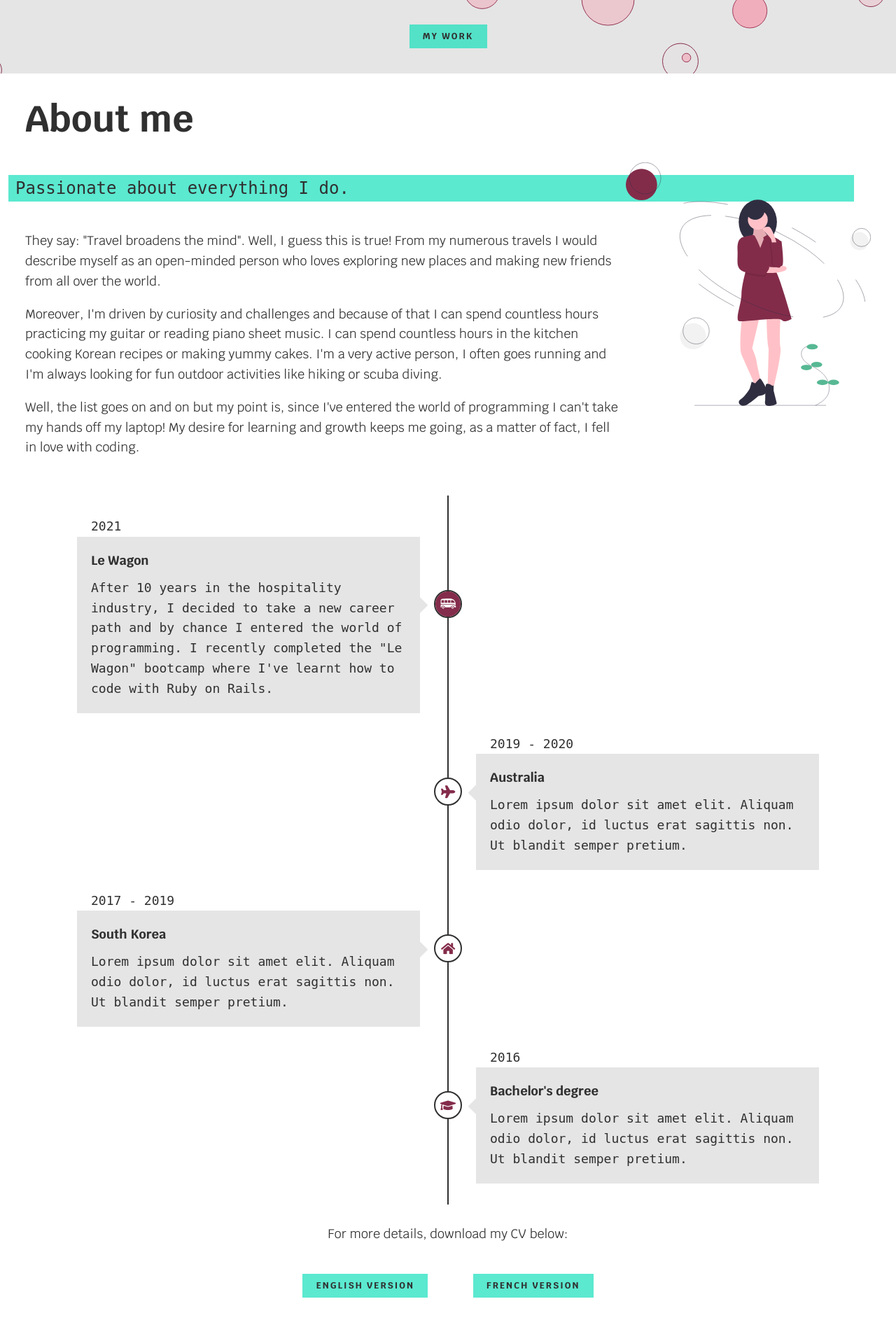
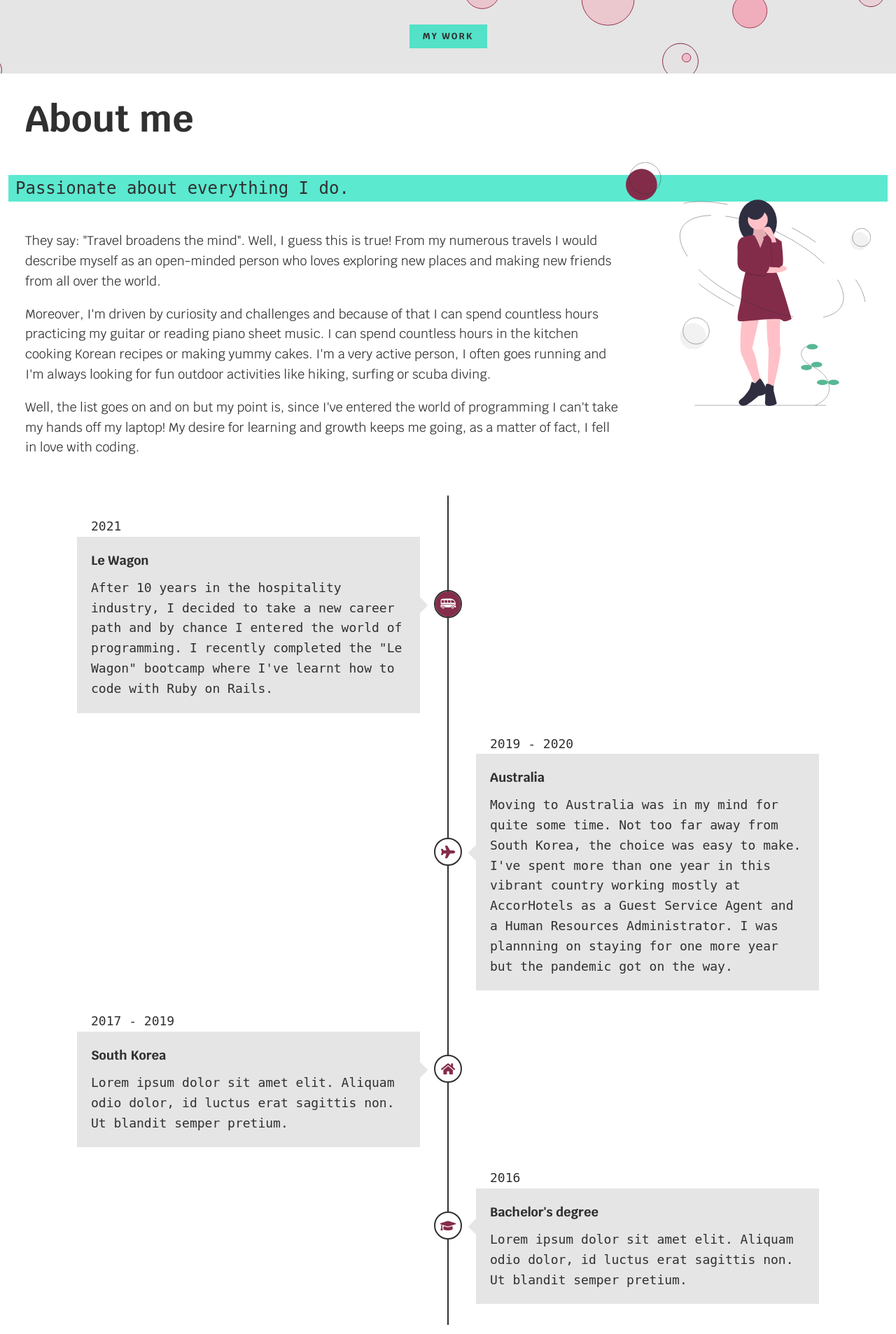
Before and after one commit to shinboram-90/cv-portfolio, a PHP site: page / in a window 1280 px wide. Shown: the part 895-2801 px from the top of the page at 70% size. Run offline with PHP 8.4, Linux system fonts and the light colour scheme; some web fonts are replaced.

Commit message:
adding more info

```diff
--- a/assets/css/style.css
+++ b/assets/css/style.css
@@ -119,7 +119,7 @@ h4 {
   font-family: var(--ff-secondary);
   margin-bottom: 1em;
   border: none;
-  width: 100%;
+  /* width: 100%; */
 }
 
 section {
--- a/home.html
+++ b/home.html
@@ -124,7 +124,7 @@
             sheet music. I can spend countless hours in the kitchen cooking
             Korean recipes or making yummy cakes. I'm a very active person, I
             often goes running and I'm always looking for fun outdoor activities
-            like hiking or scuba diving.
+            like hiking, surfing or scuba diving.
           </p>
           <p>
             Well, the list goes on and on but my point is, since I've entered
@@ -168,8 +168,12 @@
         <div class="content">
           <h4>Australia</h4>
           <p>
-            Lorem ipsum dolor sit amet elit. Aliquam odio dolor, id luctus erat
-            sagittis non. Ut blandit semper pretium.
+            Moving to Australia was in my mind for quite some time. Not too far
+            away from South Korea, the choice was easy to make. I've spent more
+            than one year in this vibrant country working mostly at AccorHotels
+            as a Guest Service Agent and a Human Resources Administrator. I was
+            plannning on staying for one more year but the pandemic got on the
+            way.
           </p>
         </div>
       </div>
```
